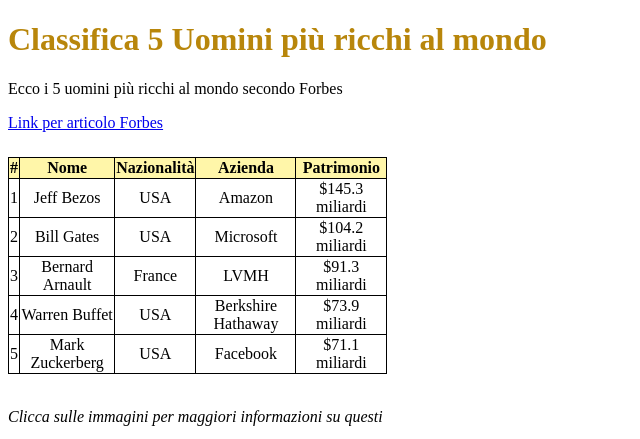
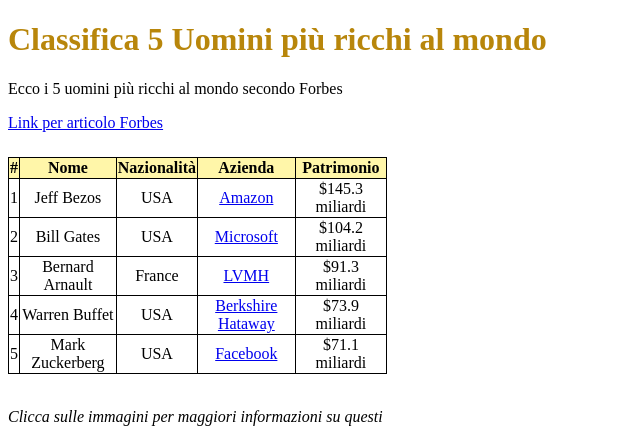
Before and after one commit to federico-sala/federico-sala.github.io, a plain HTML site: page index.html in a window 1280 px wide. Shown: the top 439 px of the page, without its empty margins (0-640 px from the left). Drawn offline with Linux system fonts and the light colour scheme.

Commit message:
Aggiunti link alla table

```diff
--- a/index.html
+++ b/index.html
@@ -23,35 +23,56 @@
             <td>1</td>
             <td>Jeff Bezos</td>
             <td>USA</td>
-            <td>Amazon</td>
+            <td>
+                <a href="https://it.wikipedia.org/wiki/Amazon.com" target="_blank">
+                 Amazon
+                </a>
+             </td>
             <td>$145.3 miliardi </td>
         </tr>
         <tr>
             <td>2</td>
             <td>Bill Gates</td>
             <td>USA</td>
-            <td>Microsoft</td>
+
+            <td>
+                <a href="https://it.wikipedia.org/wiki/Microsoft" target="_blank">
+                 Microsoft
+                </a>
+            </td>
             <td>$104.2 miliardi</td>
         </tr>
         <tr>
             <td>3</td>
             <td>Bernard Arnault</td>
             <td>France</td>
-            <td>LVMH</td>
+            <td>
+                <a href="https://it.wikipedia.org/wiki/LVMH" target="_blank">
+                    LVMH
+                </a>
+            </td>
             <td>$91.3 miliardi</td>
         </tr>
         <tr>
             <td>4</td>
             <td>Warren Buffet</td>
             <td>USA</td>
-            <td>Berkshire Hathaway</td>
+            <td>
+                <a href="https://it.wikipedia.org/wiki/Berkshire_Hathaway" target="_blank">
+                 Berkshire Hataway
+                </a>
+            </td>
             <td>$73.9 miliardi</td>
         </tr>
         <tr>
             <td>5</td>
             <td>Mark Zuckerberg</td>
             <td>USA</td>
-            <td>Facebook</td>
+            <td>
+                <a href="https://it.wikipedia.org/wiki/Facebook" target="_blank">
+                 Facebook
+                </a>
+            </td>
             <td>$71.1 miliardi</td>
          </tr>
 
@@ -62,35 +83,35 @@
 
     <p class="Names">1.Jeff Bezos</p>
     <a href="https://it.wikipedia.org/wiki/Jeff_Bezos" target="_blank">
-    <img class="Images" src="https://img.jakpost.net/c/2020/02/18/2020_02_18_86871_1581998411._large.jpg" alt="Immagine Jeff Bezos">
+        <img class="Images" src="https://img.jakpost.net/c/2020/02/18/2020_02_18_86871_1581998411._large.jpg" alt="Immagine Jeff Bezos">
     </a>
 
     <br>
 
     <p class="Names">2.Bill Gates</p>
     <a href="https://it.wikipedia.org/wiki/Bill_Gates" target="_blank">
-    <img class="Images" src="https://www.lasicilia.it/resizer/1200/720/true/1587830211173.jpg--coronavirus__bill_gates___il_vaccino_lo_finanzio_io_.jpg?1587830211000" alt="Immagine Bill Gates">
+        <img class="Images" src="https://www.lasicilia.it/resizer/1200/720/true/1587830211173.jpg--coronavirus__bill_gates___il_vaccino_lo_finanzio_io_.jpg?1587830211000" alt="Immagine Bill Gates">
     </a>
 
     <br>
 
     <p class="Names">3.Bernard Arnault</p>
     <a href="https://it.wikipedia.org/wiki/Bernard_Arnault" target="_blank">
-    <img class="Images" src="https://www.startupmag.it/wp-content/uploads/2019/10/bernard-arnault-1174880.jpg" alt="Immagine Bernard Arnaul">
+        <img class="Images" src="https://www.startupmag.it/wp-content/uploads/2019/10/bernard-arnault-1174880.jpg" alt="Immagine Bernard Arnaul">
     </a>
 
     <br>
 
     <p class="Names">4.Warren Buffet</p>
     <a href="https://it.wikipedia.org/wiki/Warren Buffet" target="_blank">
-    <img class="Images" src="https://s.yimg.com/ny/api/res/1.2/PbuC7UcirW9OMIkmJDYtzA--~A/YXBwaWQ9aGlnaGxhbmRlcjtzbT0xO3c9ODAwO2lsPXBsYW5l/http://globalfinance.zenfs.com/it_IT/Finance/trendonline/o.541378.817411.jpg" alt="Immagine Warren Buffet">
+        <img class="Images" src="https://s.yimg.com/ny/api/res/1.2/PbuC7UcirW9OMIkmJDYtzA--~A/YXBwaWQ9aGlnaGxhbmRlcjtzbT0xO3c9ODAwO2lsPXBsYW5l/http://globalfinance.zenfs.com/it_IT/Finance/trendonline/o.541378.817411.jpg" alt="Immagine Warren Buffet">
     </a>
 
     <br>
 
     <p class="Names">5.Mark Zuckerberg</p>
     <a href="https://it.wikipedia.org/wiki/Mark_Zuckerberg" target="_blank">
-    <img class="Images" src="https://upload.wikimedia.org/wikipedia/commons/c/c4/Mark_Zuckerberg_F8_2018_Keynote_%28cropped%29.jpg" alt="Immagine Mark Zuckerberg">
+        <img class="Images" src="https://upload.wikimedia.org/wikipedia/commons/c/c4/Mark_Zuckerberg_F8_2018_Keynote_%28cropped%29.jpg" alt="Immagine Mark Zuckerberg">
     </a>
 
 </body>
```
